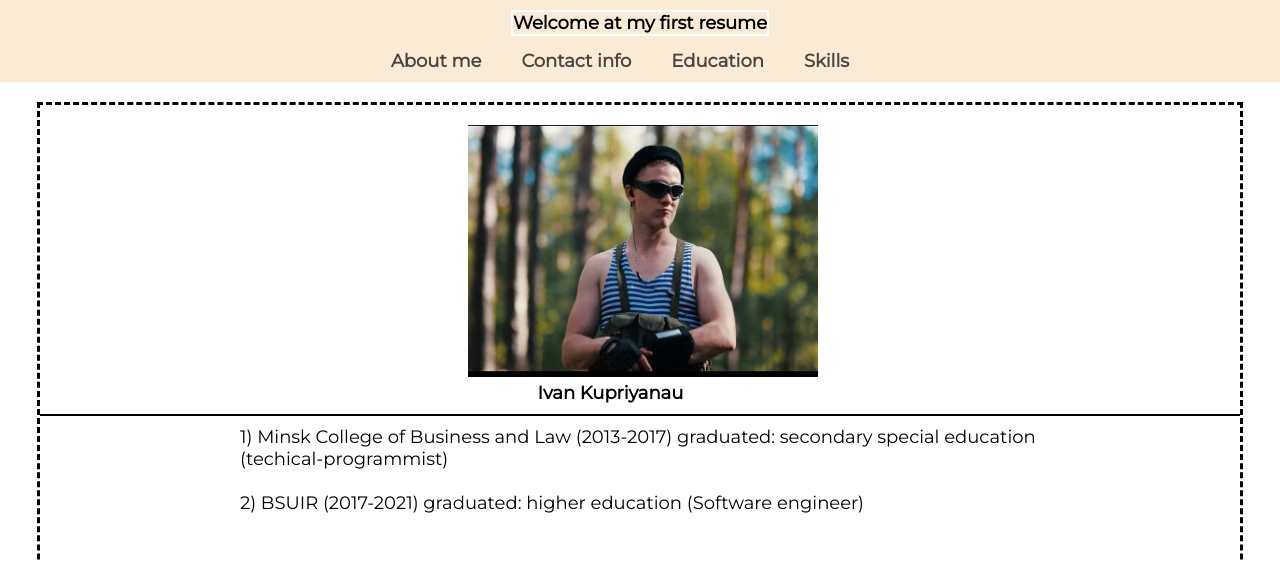
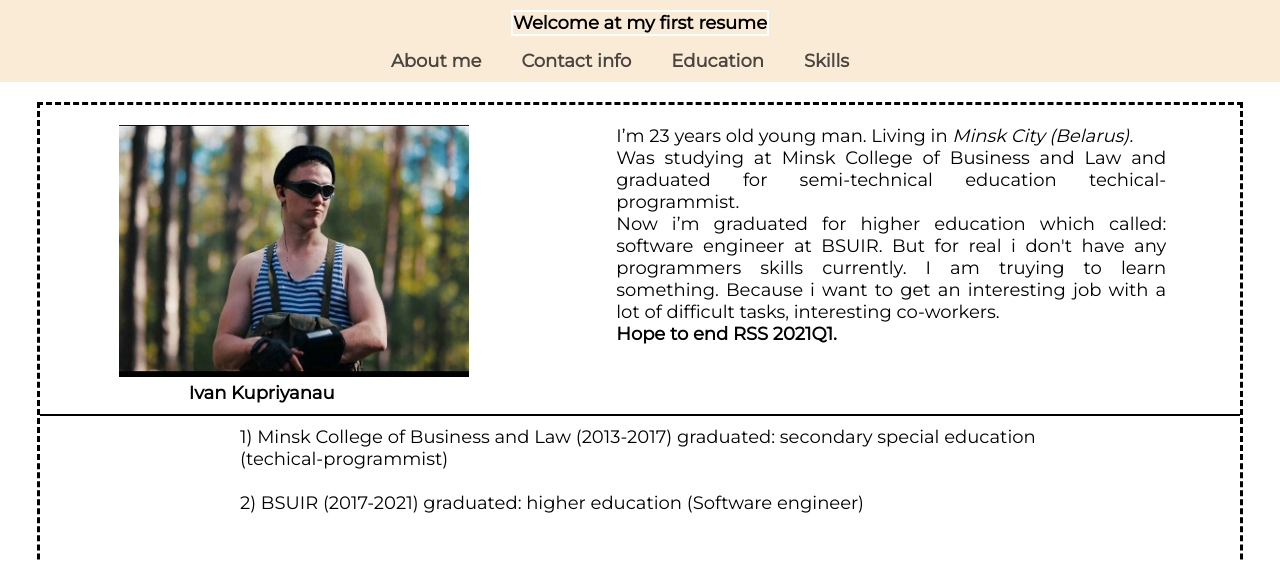
Before and after one commit to KuperIvan/rsschool-cv, a plain HTML site: page index.html in a window 1280 px wide. Shown: the top 561 px of the page. Drawn offline with Linux system fonts and the light colour scheme.

Commit message:
feat: added new education

```diff
--- a/index.html
+++ b/index.html
@@ -36,7 +36,12 @@
 						</div>
 					</div>
 
-
+					<div class="resume__education-info">
+						<div class="resume__education-text">
+							<p>I’m 23 years old young man. Living in <em>Minsk City (Belarus).</em>
+								<br> Was studying at Minsk College of Business and Law and graduated for semi-technical education techical-programmist. <br>Now i’m graduated for higher education which called: software engineer at BSUIR. But for real i don't have any programmers skills currently. I am truying to learn something. Because i want to get an interesting job with a lot of difficult tasks, interesting co-workers. <br><strong>Hope to end RSS 2021Q1.</strong></p>
+						</div>
+					</div>
 
 						<span class="separator">
 							<p></p>
```
